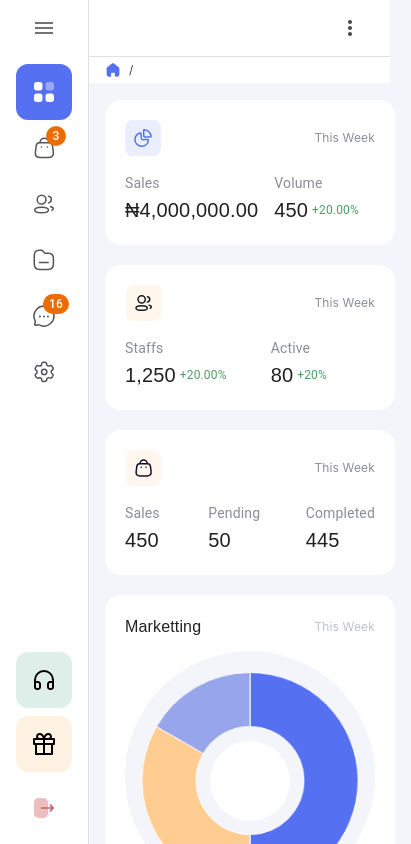
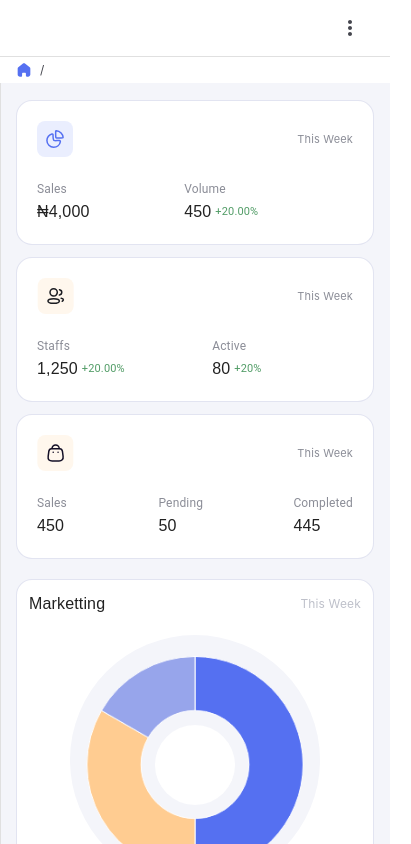
Before and after one commit to Alkitabb/Alkitab_FrontEnd, a React (Create React App) app: page / in a window 390 px wide. Shown: the top 844 px of the page, 411 px wide, since content can reach past the window. Built offline with nearby package versions, Linux system fonts and the light colour scheme.

Commit message:
Updates on mobile responsiveness

```diff
--- a/src/dashboard/UserDashboard.jsx
+++ b/src/dashboard/UserDashboard.jsx
@@ -62,7 +62,6 @@ const DrawerHeader = styled('div')(({ theme }) => ({
 }));
 
 
-
 // AppBar Section ==========>>>>>>>>>>
 const AppBar = styled(MuiAppBar, {
   shouldForwardProp: (prop) => prop !== 'open',
@@ -86,8 +85,27 @@ const AppBar = styled(MuiAppBar, {
 
 
 // Drawer ==========>>>>>>>>>>
+// const Drawer = styled(MuiDrawer, { shouldForwardProp: (prop) => prop !== 'open' })(
+
+//   ({ theme, open }) => ({
+//     width: drawerWidth,
+//     flexShrink: 0,
+//     whiteSpace: 'nowrap',
+//     boxSizing: 'border-box',
+
+//     ...(open && {
+//       ...openedMixin(theme),
+//       '& .MuiDrawer-paper': openedMixin(theme),
+//     }),
+
+//     ...(!open && {
+//       ...closedMixin(theme),
+//       '& .MuiDrawer-paper': closedMixin(theme),
+//     }),
+//   }),
+// );
+
 const Drawer = styled(MuiDrawer, { shouldForwardProp: (prop) => prop !== 'open' })(
-
   ({ theme, open }) => ({
     width: drawerWidth,
     flexShrink: 0,
@@ -100,11 +118,20 @@ const Drawer = styled(MuiDrawer, { shouldForwardProp: (prop) => prop !== 'open'
     }),
 
     ...(!open && {
-      ...closedMixin(theme),
-      '& .MuiDrawer-paper': closedMixin(theme),
+      [theme.breakpoints.down('sm')]: {
+        width: 0,
+        '& .MuiDrawer-paper': {
+          width: 0,
+        },
+      },
+      [theme.breakpoints.up('sm')]: {
+        ...closedMixin(theme),
+        '& .MuiDrawer-paper': closedMixin(theme),
+      },
     }),
   }),
 );
+
 
 export default function MiniDrawer() {
   const theme = useTheme();
@@ -140,6 +167,7 @@ export default function MiniDrawer() {
   const handleMobileMenuOpen = (event) => {
     setMobileMoreAnchorEl(event.currentTarget);
   };
+
 
   const menuId = 'primary-search-account-menu';
   const renderMenu = (
@@ -238,8 +266,11 @@ export default function MiniDrawer() {
           backgroundColor: 'white',
           color: '#45464E',
           boxShadow: 'none',
-          width: `calc(100% - ${open ? '' : 89}px)`, // Adjust as needed
-          // marginLeft: open ? 240 : 64, // Adjust as needed
+          // width: `calc(100% - ${open ? '' :  89}px)`,
+          width: '100%', // Set width to 100% on mobile screens
+          [theme.breakpoints.up('md')]: {
+            width: `calc(100% - ${open? drawerWidth : 89}px)`, // Set width for larger screens
+          },
         }}
       >
         <Toolbar>
@@ -290,6 +321,7 @@ export default function MiniDrawer() {
             </IconButton>
 
           </Box>
+
 
           {/* <<<<<<<<<<========== Mobile Menu ==========>>>>>>>>>> */}
           {/* <<<<<<<<<<====================>>>>>>>>>> */}
@@ -349,7 +381,7 @@ export default function MiniDrawer() {
 
       {/* <<<<<<<<<<========== Side Menu section (Menu Buttons) ==========>>>>>>>>>> */}
       {/* <<<<<<<<<<====================>>>>>>>>>> */}
-      <Drawer variant="permanent" open={open} >
+      <Drawer variant="permanent" open={open}>
         <DrawerHeader>
           {
             open ?
@@ -651,7 +683,7 @@ export default function MiniDrawer() {
 
       </Drawer>
 
-      <Box component="main" sx={{ flexGrow: 1, py: 3, px: 2 }} className='bg-background min-h-screen h-fit'>
+      <Box component="main" sx={{ flexGrow: 1, py: 3, px: 2 }} className='bg-background w-full min-h-screen h-fit'>
         <DrawerHeader className='mb-5' />
         <Outlet />
       </Box>
--- a/src/dashboard/charts/Bar.jsx
+++ b/src/dashboard/charts/Bar.jsx
@@ -20,12 +20,6 @@ function BarChart() {
         Legend,
         BarElement,
     )
-
-    // const today = new Date();
-    // const labels = Array.from({ length: 7 }, (_, i) => {
-    //     const date = new Date(today.getMonth(), today.getDay() - i, 1);
-    //     return date.toLocaleString('default', { date: 'short' });
-    // }).reverse();
 
     const today = new Date();
     const labels = Array.from({ length: 7 }, (_, i) => {
@@ -93,7 +87,7 @@ function BarChart() {
     }
 
     return (
-        <div className='p-5 pb-10 bg-white w-full h-[369px] rounded-2xl flex flex-col justify-between transition-all duration-300' >
+        <div className='p-5 pb-10 bg-white w-full h-[369px] rounded-2xl flex flex-col justify-between transition-all duration-300 border-primary-10 border border-opacity-80' >
             <header className='flex items-center justify-between'>
                 <h3 className='text-paragraph-1 font-medium'>
                     Summary
--- a/src/dashboard/charts/Doughnut.jsx
+++ b/src/dashboard/charts/Doughnut.jsx
@@ -54,12 +54,14 @@ function DoughnutChart() {
     };
 
     const options = {
+        responsive: true,
+        maintainAspectRatio: false, // Allow the chart to adjust its size
         innerHeight: 5,
         innerWidth: 20
     }
 
     return (
-        <div className='p-5 bg-white h-[337px] rounded-2xl w-full flex flex-col justify-between transition-all duration-300'>
+        <div className='p-3 lg:p-5 bg-white h-[337px] rounded-2xl w-full flex flex-col justify-between transition-all duration-300 border-primary-10 border border-opacity-80'>
             <header className='flex items-center justify-between'>
                 <h3 className='text-paragraph-1 font-medium'>
                     Marketting
@@ -68,7 +70,7 @@ function DoughnutChart() {
                 <p className='text-label-1 text-black-10'>This Week</p>
             </header>
             <div className='grid place-content-center h-full'>
-                <div className="w-[250px] h-[250px] rounded-full bg-background relative">
+                <div className="min-w-[250px] h-[250px] w-full rounded-full bg-background relative">
                     <div className='p-10 bg-white rounded-full absolute z-5 top-[36%] left-[34%]'></div>
                     <Doughnut data={data} options={options} className='absolute p-3 z-10' />
                 </div>
--- a/src/dashboard/components/DashboardSummaryCard.jsx
+++ b/src/dashboard/components/DashboardSummaryCard.jsx
@@ -17,31 +17,31 @@ const DashboardSummaryCard = ({
     infoThreePercentage,
 }) => {
     const cardTitle = clickToPage;
-    const cardHeight = height ? 'h-[159px]' : 'h-[145px]';
+    const cardHeight = height ? 'h-[159px]' : 'min-h-[145px]';
     const textColor = className ? 'text-white' : 'text-black-30';
 
     return (
         <NavLink
             to={clickToPage}
-            className={`${cardHeight} ${className || 'bg-white'} rounded-2xl w-full flex flex-col justify-between p-5`}
+            className={`${cardHeight} ${className || 'bg-white'} rounded-2xl w-full flex flex-col justify-between p-5 md:p-5 sm:p-3 border-primary-10 border border-opacity-80`}
             title={cardTitle}
         >
-            <header className='flex items-center justify-between'>
+            <header className='flex items-center justify-between w-full'>
                 <div>{icon}</div>
-                <p className={`${textColor} text-label-1`}>This Week</p>
+                <p className={`${textColor} text-label-2 lg:text-label-1`}>This Week</p>
             </header>
 
-            <div className='flex justify-between'>
+            <div className='flex flex-wrap justify-between w-full'>
                 {[
                     { title: cardInfoOneTitle, volume: infoOneVolume, percentage: infoOnePercentage },
                     { title: cardInfoTwoTitle, volume: infoTwoVolume, percentage: infoTwoPercentage },
                     { title: cardInfoThreeTitle, volume: infoThreeVolume, percentage: infoThreePercentage },
                 ].map(({ title, volume, percentage }) => (
                     <div key={title}>
-                        <label className={`${textColor} text-paragraph-2`}>{title}</label>
+                        <label className={`${textColor} text-label-1 lg:text-paragraph-2`}>{title}</label>
                         <span className='flex items-center gap-1'>
-                            <h3 className='text-subheading-2 font-medium'>{volume}</h3>
-                            <label className={`${className ? 'text-primary-10' : 'text-go'} text-label-1`}>{percentage}</label>
+                            <h3 className='text-paragraph-1 lg:text-sub-heading-3 font-medium'>{volume}</h3>
+                            <label className={`${className ? 'text-primary-10' : 'text-go'} text-label-2 lg:text-label-3`}>{percentage}</label>
                         </span>
                     </div>
                 ))}
--- a/src/dashboard/pages/Dashboard.jsx
+++ b/src/dashboard/pages/Dashboard.jsx
@@ -7,13 +7,13 @@ import BarChart from '../charts/Bar'
 
 function Dashboard() {
   return (
-    <section className='flex flex-col gap-5 h-fit'>
-      <div className='grid lg:grid-cols-3 gap-5'>
+    <section className='flex flex-col gap-5 md:gap-5 sm:gap-3 h-fit'>
+      <div className='grid lg:grid-cols-3 gap-3 lg:gap-5 sm:gap-3'>
         {/* <<<<<<<<<<========== Sales Summary card =========>>>>>>>>> */}
         <DashboardSummaryCard
           cardInfoOneTitle={'Sales'}
           clickToPage={'/Sales'}
-          infoOneVolume={'₦4,000,000.00'}
+          infoOneVolume={'₦4,000'}
           cardInfoTwoTitle={'Volume'}
           infoTwoVolume={'450'}
           infoTwoPercentage={'+20.00%'}
@@ -72,14 +72,14 @@ function Dashboard() {
         className='lg:grid lg:grid-cols-[4fr,1.95fr] lg:gap-5 md:flex md:flex-col sm:flex sm:flex-col h-full'
       >
 
-        <div className='flex flex-col gap-5'>
-          <div className='lg:grid lg:grid-cols-2 lg:gap-5 md:flex md:flex-col sm:flex sm:flex-col'>
+        <div className='flex flex-col gap-3 lg:gap-5 md:gap-5'>
+          <div className='lg:grid lg:grid-cols-2 gap-5 md:flex md:flex-col sm:flex sm:flex-col'>
 
-            <div className='flex flex-col lg:mb-0 md:mb-5 sm:mb-5'>
+            <div className='flex flex-col mb-3 lg:mb-0 md:mb-5 sm:mb-5'>
               <Doughnut />
             </div>
 
-            <div className='flex flex-col justify-between gap-5'>
+            <div className='flex flex-col justify-between gap-3 lg:gap-5'>
               <DashboardSummaryCard
                 cardInfoOneTitle={'Inventory'}
                 infoOneVolume={'45'}
--- a/src/index.css
+++ b/src/index.css
@@ -8,6 +8,30 @@
 /* Inter ==========>>>>>>>>>> */
 @import url('https://fonts.cdnfonts.com/css/inter');
 
+/* Custom scrollbar style */
+/* You can adjust these styles to match your site's design */
+/* This example uses a simple dark background with light thumb */
+
+/* WebKit browsers */
+@media (max-width: 767px) {
+  body {
+    scrollbar-width: thin; /* For Firefox support */
+    scrollbar-color: #ccc #f0f0f0; /* thumb color track color */
+  }
+
+  body::-webkit-scrollbar {
+    width: 3px; /* width of the scrollbar */
+  }
+
+  body::-webkit-scrollbar-thumb {
+    background-color: #ccc; /* color of the thumb */
+    border-radius: 4px; /* rounded corners for the thumb */
+  }
+
+  body::-webkit-scrollbar-track {
+    background-color: #f0f0f0; /* color of the track */
+  }
+}
 
 
 * {
@@ -21,6 +45,8 @@
   /* outline: 1px solid silver; */
 
 }
+
+
 
 
 
--- a/tailwind.config.js
+++ b/tailwind.config.js
@@ -7,43 +7,36 @@ module.exports = {
     fontSize: {
 
       // Headers ==========>>>>>>>>>>
-
-      'h1': '64px',
-      'h2': '52px',
-      'h3': '44px',
-
+      'h1': '4rem',
+      'h2': '3.25rem',
+      'h3': '2.75rem',
 
       // Sub Headers ==========>>>>>>>>>>
-
-      'sub-heading-1': '32px',
-      'sub-heading-2': '28px',
-      'sub-heading-3': '20px',
-
+      'sub-heading-1': '2rem',
+      'sub-heading-2': '1.75rem',
+      'sub-heading-3': '1.25rem',
 
       // Paragraph ==========>>>>>>>>>>
-      'paragraph-1': '16px',
-      'paragraph-2': '14px',
-
+      'paragraph-1': '1rem',
+      'paragraph-2': '0.875rem',
 
       // Label ==========>>>>>>>>>>
-      'label-1': '12px',
-      'label-2': '11px',
-      'label-3': '10px',
-
+      'label-1': '0.75rem',
+      'label-2': '0.6875rem',
+      'label-3': '0.625rem',
 
       // Label ==========>>>>>>>>>>
-      'label-1': '12px',
-      'label-2': '11px',
-
-
+      'label-1': '0.75rem',
+      'label-2': '0.6875rem',
 
       'sm': '1rem',
       'md': '1.25rem',
       'xl': '2.75rem',
-      '2xl': '64px',
+      '2xl': '4rem',
       '3xl': '1.953rem',
       '4xl': '2.441rem',
       '5xl': '3.052rem',
+
     },
 
     colors: {
```
